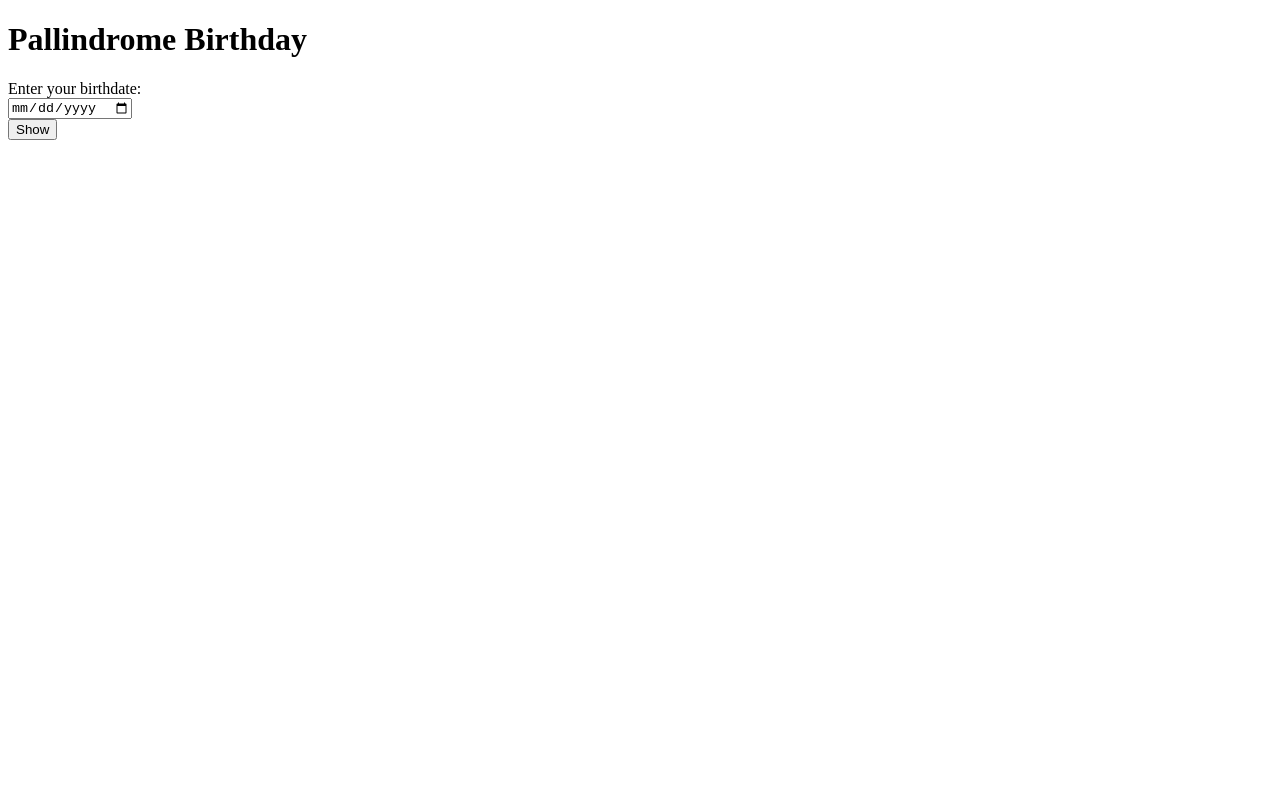
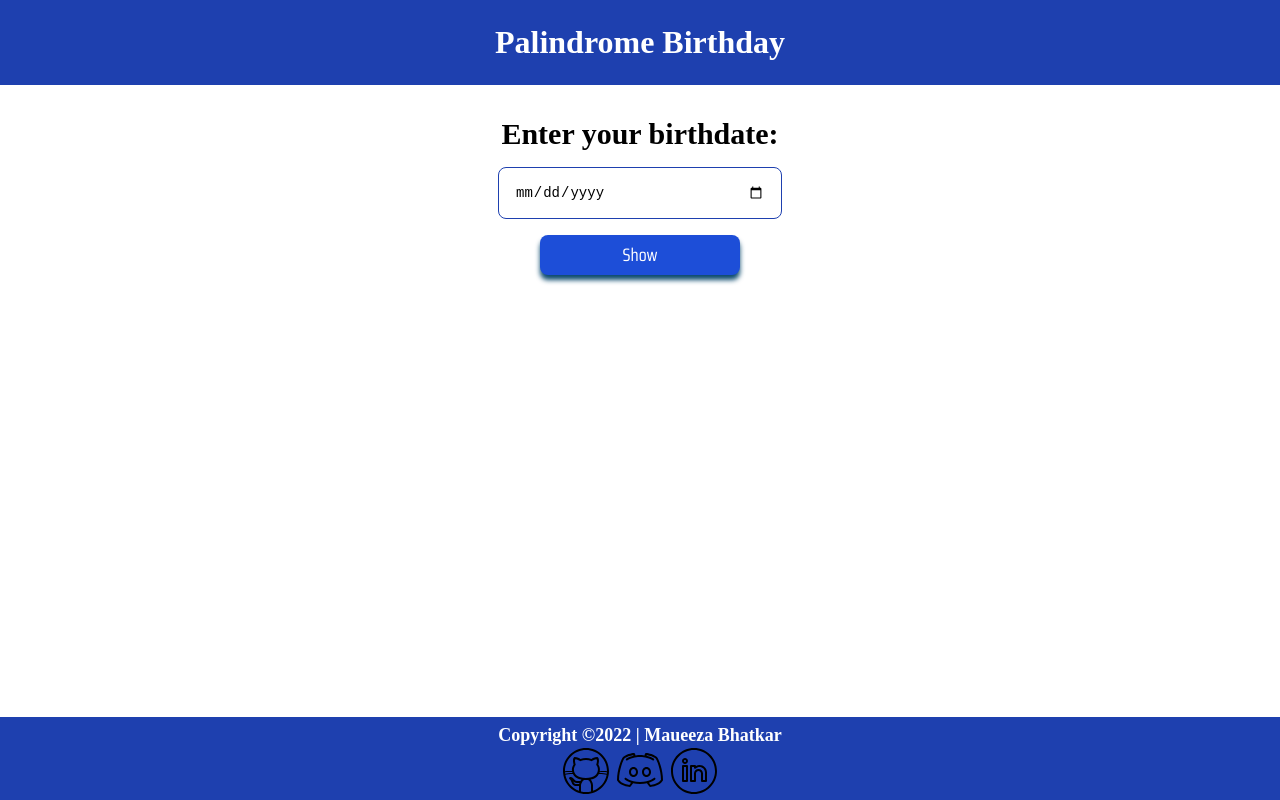
Before and after one commit to maueeza/mark13-PallindromeBirthdayCheckApp, a plain HTML site: page index.html in a window 1280 px wide. Drawn offline with Linux system fonts and the light colour scheme.

Commit message:
style : added style
Added styling and footer

```diff
--- a/index.html
+++ b/index.html
@@ -8,13 +8,29 @@
     <link href="/style.css" rel="stylesheet">
 </head>
 <body>
-    <h1>Pallindrome Birthday</h1>
+    <h1 id="header">Palindrome Birthday</h1>
     <div id="container">
         <label for="birthdate" class="lbl-for-birthday">Enter your birthdate: </label>
         <input type="date" name="birthday" id="birthdate" >
         <button id="show-btn">Show</button>
         <h2 id="output-container"></h2>
     </div>
+    <footer id="footer">
+        <div class="footer-content">
+            <h3>copyright &copy;2022 | maueeza bhatkar</h3>
+            <ul class="list-non-bullets">
+                <li>
+                    <a href="https://github.com/maueeza"><img src="/icons8-github.svg"></a>
+                </li>
+                <li>
+                    <a href="https://discord.com//msmomo#9764"><img src="/icons8-discord.svg"></a>
+                </li>
+                <li>
+                    <a href="https://www.linkedin.com/in/maueeza-bhatkar-6277a4191/"><img src="/icons8-linkedin-circled.svg"></a>
+                </li>
+            </ul>
+        </div>
+    </footer>
 </body>
 <script type="text/javascript" src="/mark13Functionality.js"></script>
 </html>
--- a/mark13Functionality.js
+++ b/mark13Functionality.js
@@ -128,11 +128,11 @@ function showBtnHandler()
 
     if(isPallindrome)
     {
-        outputContainer.innerText = "Yay! Your Birthday is Pallindrome!😊";
+        outputContainer.innerText = "Yay! Your Birthday is Palindrome!😊";
     }
     else
     {
-        outputContainer.innerText= "Oopsie! Your Birthday is not Pallindrome!☹️"
+        outputContainer.innerText= "Oopsie! Your Birthday is not Palindrome!☹️"
     }
 }
 
--- a/style.css
+++ b/style.css
@@ -1,7 +1,101 @@
+@import url('https://fonts.googleapis.com/css2?family=Saira+Condensed&display=swap');
+@import url('https://fonts.googleapis.com/css2?family=Exo+2:wght@300&display=swap');
+
+*{
+    margin: 0;
+    padding: 0;
+}
+
+html,body{
+   margin: 0px;
+    height: 100%;
+    text-align: center;
+}
+
+:root{
+    --primary-color : #1e40af;
+    --width-break : 700px;
+}
+
+#container{
+    width: 100%;
+    max-width: var(--width-break);
+    margin: 2rem auto auto;
+    height: auto;
+}
+
+#header{
+    background-color: var(--primary-color);
+    color: #fff;
+    text-align: center;
+    padding: 1.5rem;
+
+}
+
 .lbl-for-birthday{
     display: block;
+    margin: 1rem;
+    font-size: 30px;
+    font-weight: bold;
 }
+
 
 #show-btn{
     display: block;
+    margin: 1rem auto 1rem;
+    background-color: #1d4ed8;
+    width: 200px;
+    height: 2.5rem;
+    border: none;
+    font-size: large;
+    font-weight: 100;
+    font-family: 'Saira Condensed', sans-serif;
+    border-radius: 0.5rem;
+    box-shadow: 0 5px 5px #0c4a6e;
+    cursor: pointer;
+    color: #fff;
 }
+
+#birthdate{
+    width: 100%;
+    max-width: 250px;
+    border: 1.5px solid var(--primary-color);
+    font-size: 14px;
+    border-radius: 0.5rem;
+    padding: 1rem;
+    outline: #fff;
+}
+
+#output-container{
+    margin: auto;
+    text-align: center;
+}
+
+#show-btn:hover{
+    font-weight: bolder;
+}
+
+#footer{
+    display: block;
+    height: auto;
+    text-align: center;
+    /*color: var(--primary-color);*/
+    background-color: var(--primary-color);
+    padding-top: 0.5rem;
+    position: fixed;
+    bottom: 0;
+    left: 0;
+    right : 0;
+}
+
+#footer h3{
+    font-size: large;
+    text-align: center;
+    text-transform: capitalize;
+    color: #fff;
+}
+
+a,img,li{
+    display: inline;
+    color: #fff;
+}
```
Also changed, not shown: icons8-discord.svg (added), icons8-github.svg (added), icons8-linkedin-circled.svg (added).
